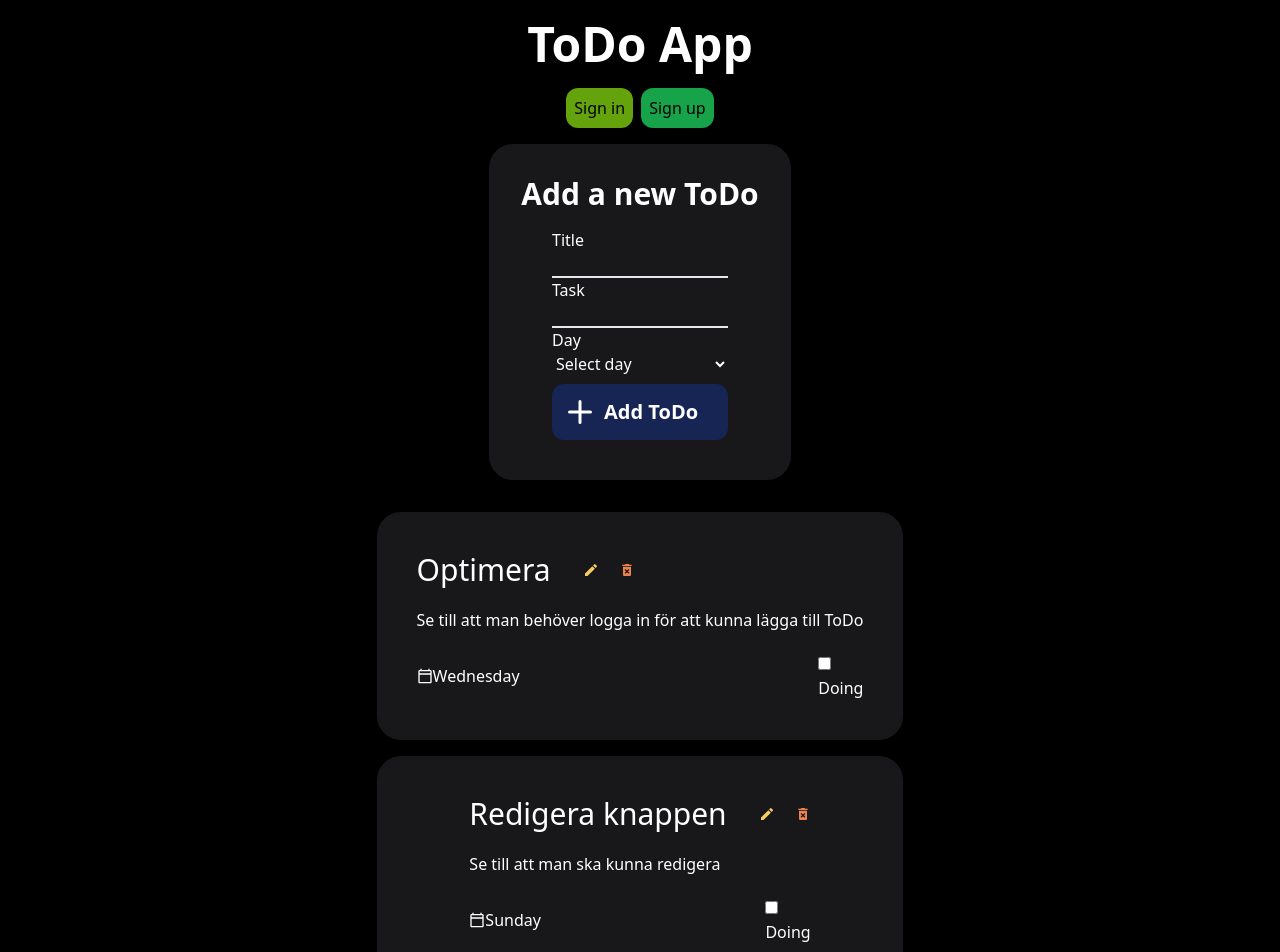
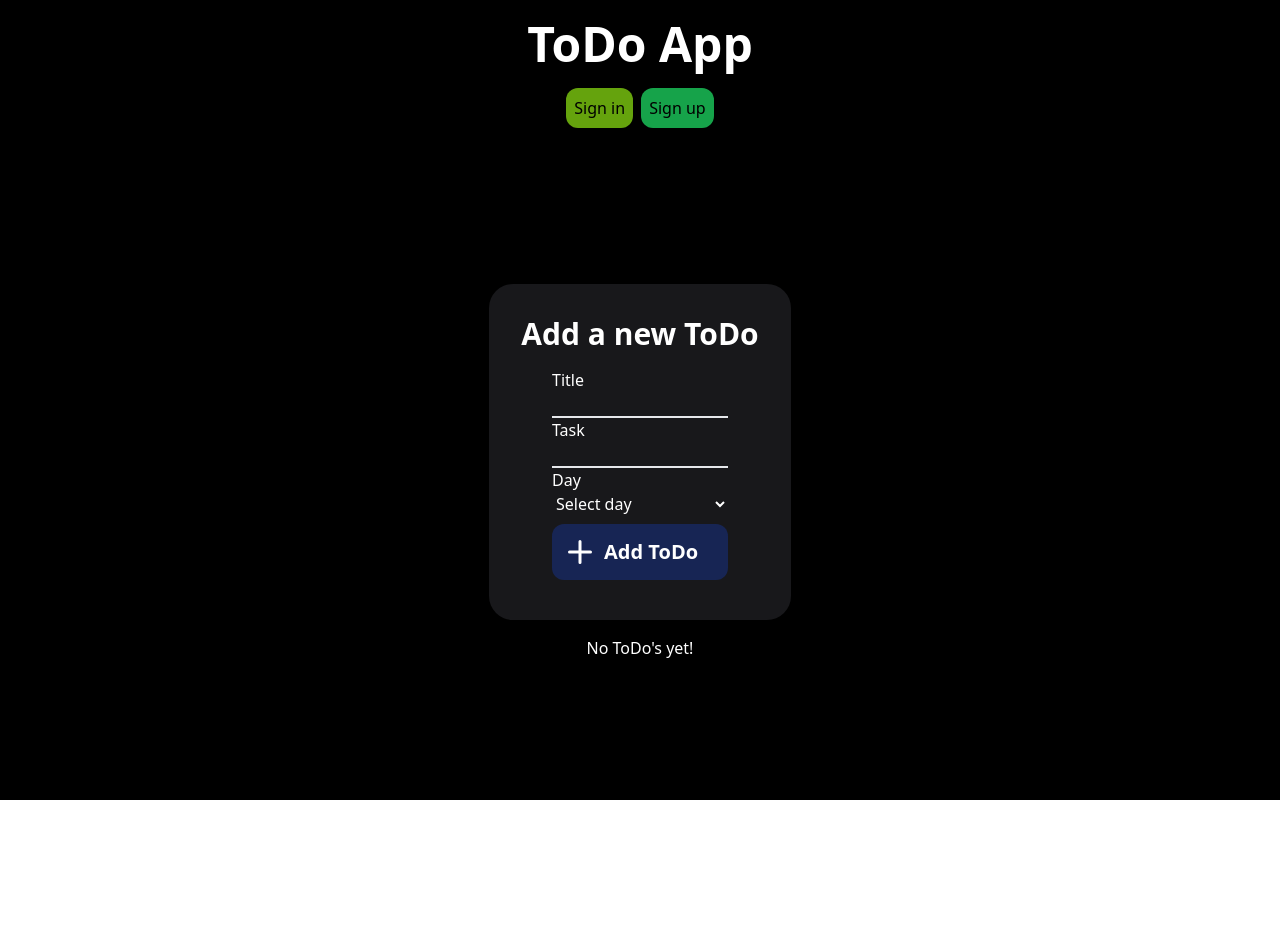
Before and after one commit to AlenMiftar/Todo-App, a React (Vite) app: page / in a window 1280 px wide. Shown: the top 952 px of the page. After the commit the page ends 800 px from the top, so only its background shows below. Built offline with nearby package versions, Linux system fonts and the light colour scheme; data requests are answered from the project's data file.

Commit message:
created fetchTodos function with axios.get request

```diff
--- a/db.json
+++ b/db.json
@@ -13,18 +13,5 @@
       "password": "321321"
     }
   ],
-  "todos": [
-    {
-      "id": "f3dfd2e1-355b-44b5-9711-85627708d458",
-      "title": "Optimera",
-      "task": "Se till att man behöver logga in för att kunna lägga till ToDo",
-      "day": "Wednesday"
-    },
-    {
-      "id": "2e4a096e-c236-44a3-802f-4d89a1811b0c",
-      "title": "Redigera knappen",
-      "task": "Se till att man ska kunna redigera ",
-      "day": "Sunday"
-    }
-  ]
+  "todos": []
 }
--- a/src/components/Home.jsx
+++ b/src/components/Home.jsx
@@ -12,12 +12,16 @@ const Home = () => {
     fetchTodos();
   }, []);
 
-  const fetchTodos = async () => {
-    const response = await fetch("http://localhost:6001/todos");
-    const data = await response.json();
+  const fetchTodos = () => {
+    axios.get("http://localhost:6001/todos");
+  };
 
-    setTodo(data);
-  };
+  // const fetchTodos = async () => {
+  //   const response = await fetch("http://localhost:6001/todos");
+  //   const data = await response.json();
+
+  //   setTodo(data);
+  // };
 
   // const addTodo = async (newTodo) => {
   //   newTodo.id = uuidv4();
```
